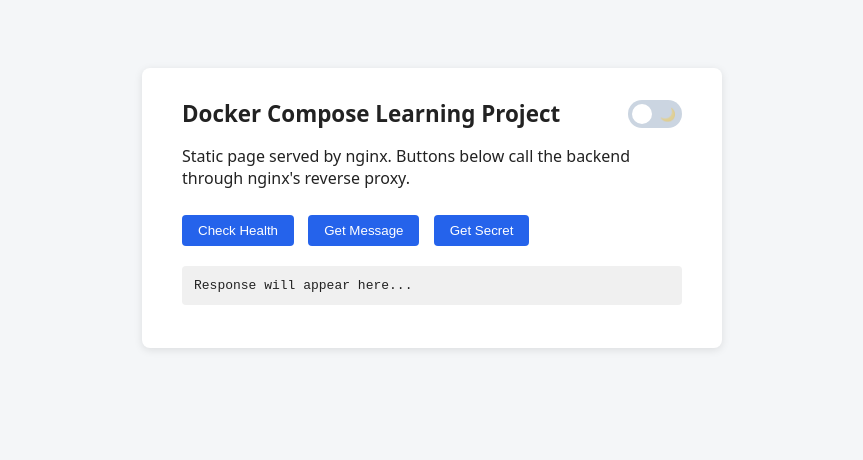
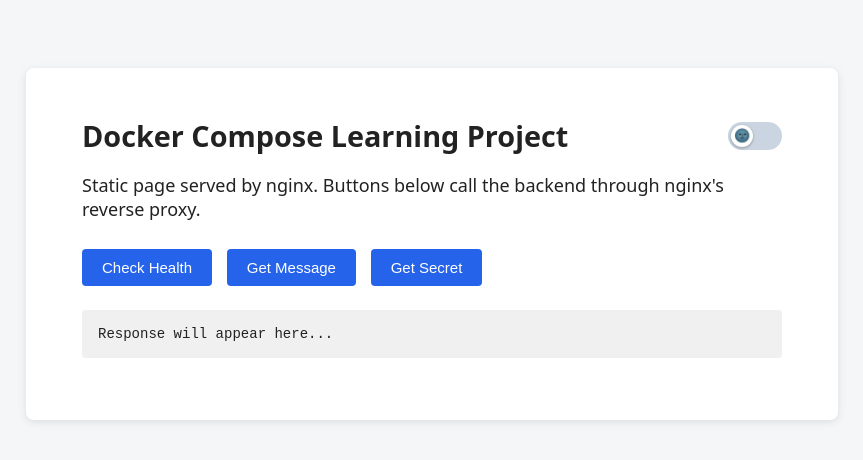
Before and after one commit to Tejaspise93/docker_compose, a plain HTML site: page frontend/html/index.html in a window 1280 px wide. Shown: the whole page, without its empty margins (208-1071 px from the left). Drawn offline with Linux system fonts and the light colour scheme.

Commit message:
improved toggle

```diff
--- a/frontend/html/index.html
+++ b/frontend/html/index.html
@@ -14,8 +14,10 @@
       <label class="switch">
         <input type="checkbox" id="themeToggle" onchange="toggleTheme()">
         <span class="slider">
-          <span class="icon sun">☀️</span>
-          <span class="icon moon">🌙</span>
+          <span class="knob">
+            <span class="icon sun">🌞</span>
+            <span class="icon moon">🌚</span>
+          </span>
         </span>
       </label>
     </div>
--- a/frontend/html/style.css
+++ b/frontend/html/style.css
@@ -25,19 +25,19 @@
   display: flex;
   justify-content: center;
   padding-top: 60px;
+  font-size: 18px;
   transition: background 0.6s ease, color 0.6s ease;
 }
 
 .container {
   background: var(--card-bg);
-  padding: 30px 40px;
+  padding: 48px 56px;
   border-radius: 8px;
   box-shadow: 0 2px 8px var(--shadow);
-  max-width: 500px;
+  max-width: 700px;
   width: 100%;
   transition: background 0.6s ease, box-shadow 0.6s ease;
 }
-
 .top-bar {
   display: flex;
   align-items: center;
@@ -46,14 +46,15 @@
 }
 
 .top-bar h1 {
-  font-size: 1.4rem;
+  font-size: 1.8rem;
   margin: 0;
 }
 
 button {
   margin-right: 10px;
   margin-top: 10px;
-  padding: 8px 16px;
+  padding: 10px 20px;
+  font-size: 15px;
   border: none;
   border-radius: 4px;
   background: var(--btn-bg);
@@ -68,9 +69,10 @@
 
 pre {
   background: var(--pre-bg);
-  padding: 12px;
+  padding: 16px;
+  font-size: 14px;
   border-radius: 4px;
-  margin-top: 20px;
+  margin-top: 24px;
   white-space: pre-wrap;
   word-break: break-word;
   transition: background 0.3s ease;
@@ -100,51 +102,54 @@
   transition: background-color 0.6s ease;
 }
 
-.slider::before {
-  content: "";
+.knob {
   position: absolute;
-  height: 20px;
-  width: 20px;
-  left: 4px;
-  bottom: 4px;
+  height: 22px;
+  width: 22px;
+  left: 3px;
+  bottom: 3px;
   background-color: #fff;
   border-radius: 50%;
+  box-shadow: 0 1px 3px rgba(0, 0, 0, 0.3);
   transition: transform 0.6s ease, background-color 0.6s ease;
-  z-index: 2;
+  display: flex;
+  align-items: center;
+  justify-content: center;
 }
 
 .icon {
   position: absolute;
-  top: 50%;
-  transform: translateY(-50%);
   font-size: 13px;
   line-height: 1;
-  transition: opacity 0.6s ease;
-  z-index: 1;
+  transition: opacity 0.6s ease, transform 0.6s ease;
+}
+
+/* Light mode (unchecked): moon on the knob */
+.icon.moon {
+  opacity: 1;
+  transform: scale(1);
 }
 
 .icon.sun {
-  left: 6px;
-  opacity: 1;
-}
-
-.icon.moon {
-  right: 6px;
-  opacity: 0.4;
+  opacity: 0;
+  transform: scale(0.5);
 }
 
 input:checked+.slider {
   background-color: #3b3f46;
 }
 
-input:checked+.slider::before {
+input:checked+.slider .knob {
   transform: translateX(26px);
 }
 
+/* Dark mode (checked): sun on the knob */
 input:checked+.slider .icon.sun {
-  opacity: 0.4;
+  opacity: 1;
+  transform: scale(1);
 }
 
 input:checked+.slider .icon.moon {
-  opacity: 1;
+  opacity: 0;
+  transform: scale(0.5);
 }
```
